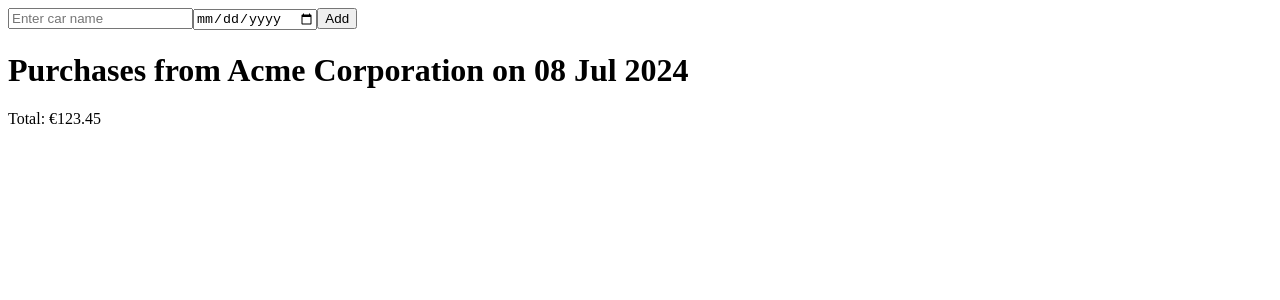
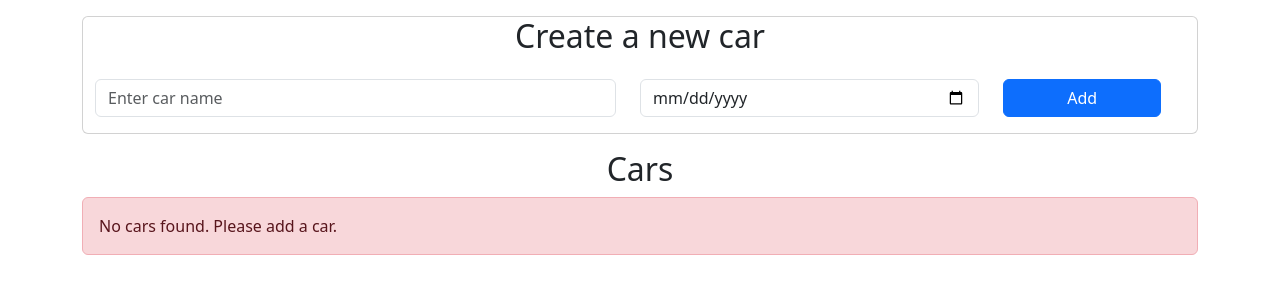
Before and after one commit to samarbadriddin0v/angular-full-course, an Angular app: page / in a window 1280 px wide. Shown: the top 300 px of the page. Built offline with nearby package versions, Linux system fonts and the light colour scheme.

Commit message:
Bootstrap

```diff
--- a/angular.json
+++ b/angular.json
@@ -22,7 +22,8 @@
               }
             ],
             "styles": [
-              "src/styles.css"
+              "src/styles.css",
+              "node_modules/bootstrap/dist/css/bootstrap.min.css"
             ]
           },
           "configurations": {
@@ -74,9 +75,7 @@
                 "input": "public"
               }
             ],
-            "styles": [
-              "src/styles.css"
-            ]
+            "styles": ["src/styles.css"]
           }
         }
       }
--- a/package.json
+++ b/package.json
@@ -16,6 +16,7 @@
     "@angular/forms": "^20.0.0",
     "@angular/platform-browser": "^20.0.0",
     "@angular/router": "^20.0.0",
+    "bootstrap": "^5.3.6",
     "rxjs": "~7.8.0",
     "tslib": "^2.3.0"
   },
--- a/src/app/car-list/car-list.html
+++ b/src/app/car-list/car-list.html
@@ -1,22 +1,55 @@
-<div>
-  <input type="text" placeholder="Enter car name" [(ngModel)]="carName" />
-  <input type="date" placeholder="Enter car year" [(ngModel)]="carYear" />
-  <button (click)="onSubmit()">Add</button>
+<div class="container">
+  <div class="card mt-3">
+    <div class="row">
+      <div class="col">
+        <h2 class="text-center">Create a new car</h2>
+      </div>
+    </div>
+
+    <div class="row mt-3 mb-3 container">
+      <div class="col-md-6">
+        <input
+          type="text"
+          class="form-control"
+          placeholder="Enter car name"
+          [(ngModel)]="carName"
+        />
+      </div>
+      <div class="col-md-4">
+        <input
+          type="date"
+          class="form-control"
+          placeholder="Enter car year"
+          [(ngModel)]="carYear"
+        />
+      </div>
+      <div class="col-md-2">
+        <button (click)="onSubmit()" class="btn btn-primary w-100">Add</button>
+      </div>
+    </div>
+  </div>
+
+  <h2 class="text-center mt-3">Cars</h2>
+
+  @if(cars.length === 0) {
+  <div class="alert alert-danger" role="alert">
+    No cars found. Please add a car.
+  </div>
+  } @else {
+  <ul class="list-group mt-2">
+    @for(car of cars; track car.id) {
+    <li
+      class="list-group-item d-flex justify-content-between align-items-center"
+    >
+      {{car.name}} | {{car.year}}
+      <button (click)="onDelete(car)" class="btn btn-danger btn-sm">
+        Delete
+      </button>
+    </li>
+    }
+  </ul>
+  }
 </div>
-
-<ul>
-  @for(car of cars; track car.id) {
-  <li>
-    {{car.name}} | {{car.year}} <button (click)="onDelete(car)">Delete</button>
-  </li>
-  }
-</ul>
-
-<h1>
-  Purchases from {{ company | text:'capitilize' }} on {{ purchasedOn | date:'dd
-  MMM y' }}
-</h1>
-<p>Total: {{ amount | currency:'EUR' }}</p>
 
 <!--
 
--- a/src/app/car-list/car-list.ts
+++ b/src/app/car-list/car-list.ts
@@ -2,12 +2,10 @@
 import { Car } from '../models/car';
 import { FormsModule } from '@angular/forms';
 import { OnInit } from '@angular/core';
-import { CurrencyPipe, DatePipe, TitleCasePipe } from '@angular/common';
-import { TextPipe } from '../pipes/text.pipe';
 
 @Component({
   selector: 'app-car-list',
-  imports: [FormsModule, CurrencyPipe, DatePipe, TitleCasePipe, TextPipe],
+  imports: [FormsModule],
   templateUrl: './car-list.html',
   styleUrl: './car-list.css',
 })
@@ -16,10 +14,6 @@
   carYear: Date = new Date();
 
   cars: Car[] = [];
-
-  amount = 123.45;
-  company = 'acme corporation';
-  purchasedOn = '2024-07-08';
 
   ngOnInit(): void {
     const savedCars = localStorage.getItem('cars');
```
Also changed, not shown: 1 other file (tests, documents, lock files or other folders).
